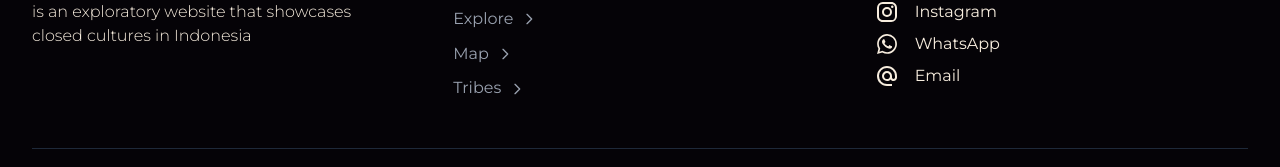
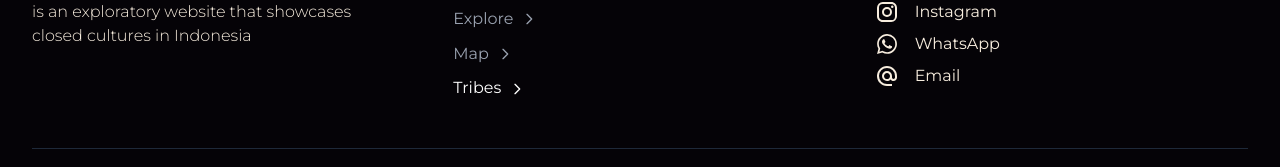
Before and after one commit to Adyfas/InsideTribe, a React (Vite) app: page /tribes in a window 1280 px wide. Shown: the part 4097-4264 px from the top of the page. Built offline with nearby package versions, Linux system fonts and the light colour scheme; no server answers.

Commit message:
Final Project

```diff
--- a/src/components/About/GridImage.jsx
+++ b/src/components/About/GridImage.jsx
@@ -19,7 +19,7 @@ export const GridImage = () => {
         columnClassName="my-masonry-grid_column"
       >
         {ParallaxImg.map((item, index) => (
-          <GalleryPopupDetails img={item.img}>
+          <GalleryPopupDetails img={item.img} key={index} >
             <img
               data-aos="zoom-in"
               data-aos-delay={10 * index}
--- a/src/components/Footer/ExploreFooter.jsx
+++ b/src/components/Footer/ExploreFooter.jsx
@@ -1,8 +1,9 @@
 import React from "react";
-import { Link } from "react-router-dom";
+import { Link, useLocation } from "react-router-dom";
 import { FooterLinks } from "../items/FooterItems";
 
 const ExploreFooter = () => {
+  const location = useLocation();
   return (
     <div className="space-y-4">
       <h2 className="text-2xl tracking-tight">Explore More</h2>
@@ -11,7 +12,11 @@ const ExploreFooter = () => {
           <li key={index}>
             <Link
               to={item.path}
-              className="text-sm text-gray-400 hover:text-white transition-colors duration-300 flex items-center gap-2 group text-[16px]"
+              className={`text-sm text-gray-400 hover:text-white transition-colors duration-300 flex items-center gap-2 group text-[16px] ${
+                item.path === location.pathname
+                  ? "text-white"
+                  : "text-gray-400"
+              }`}
             >
               {item.name}
               <svg
--- a/src/components/Footer/SVGFooter.jsx
+++ b/src/components/Footer/SVGFooter.jsx
@@ -11,7 +11,7 @@ export const SVGFooter = () => {
           className="w-full h-auto"
           fill="none"
           stroke="#F7ECDE"
-          stroke-opacity="0.1"
+          strokeOpacity="0.1"
           strokeWidth="21"
           strokeLinecap="square"
           strokeLinejoin="miter"
--- a/src/components/ScrollToTop.jsx
+++ b/src/components/ScrollToTop.jsx
@@ -5,7 +5,7 @@ const ScrollToTop = () => {
   const { pathname } = useLocation();
 
   useEffect(() => {
-    console.log("Scroll triggered to top:", pathname);
+    // console.log("Scroll triggered to top:", pathname);
 
     if (window.lenis) {
       window.scrollTo({ top: 0, left: 0 });
--- a/src/data/FullNews.js
+++ b/src/data/FullNews.js
@@ -444,7 +444,7 @@ Berdasarkan hasil penghitungan dialektometri, persentase perbedaan ketiga dialek
     title: "Suku Samin",
     author: "www.masterplandesa.com",
     location: "Blora, Jawa Tengah, Indonesia",
-    GPS: "-6.966667, 111.416667",
+    GPS: [-6.966667, 111.416667],
     from: "https://www.masterplandesa.com/desa-adat/menyingkap-kehidupan-suku-samin-dari-pengasingan-hingga-adaptasi-dengan-zaman/",
     image:
       "https://www.masterplandesa.com/wp-content/uploads/2024/08/Masyarakat-Suku-Samin.jpg",
@@ -466,9 +466,9 @@ Berdasarkan hasil penghitungan dialektometri, persentase perbedaan ketiga dialek
     slug: "Punan",
     subtitle: "Suku Punan, Keturunan Dayak Penjaga Hutan Rimba",
     title: "Suku Punan",
-    authort: "kompas.com",
+    author: "kompas.com",
     location: "Kalimantan, Indonesia",
-    GPS: "-1.6815, 113.3824",
+    GPS: [-1.6815, 113.3824],
     from: "https://www.kompas.com/stori/read/2021/10/14/080000779/suku-punan-keturunan-dayak-penjaga-hutan-rimba",
     image:
       "https://asset.kompas.com/crops/TQdq7bO6NW1JQV35raFiVXNFL70=/0x51:615x461/1200x800/data/photo/2021/10/12/6165bb9cceba8.jpg",
--- a/src/pages/NewsExplore.jsx
+++ b/src/pages/NewsExplore.jsx
@@ -7,9 +7,9 @@ import { MapContainer, TileLayer, Marker, Popup } from "react-leaflet";
 
 export default function NewsExplore() {
   const { title } = useParams();
-  console.log("Route nya ", title);
+  // console.log("Route nya ", title);
   const article = FullNews.find((item) => item.slug === title);
-  console.log(article);
+  // console.log(article);
 
   if (!article) {
     return (
```
